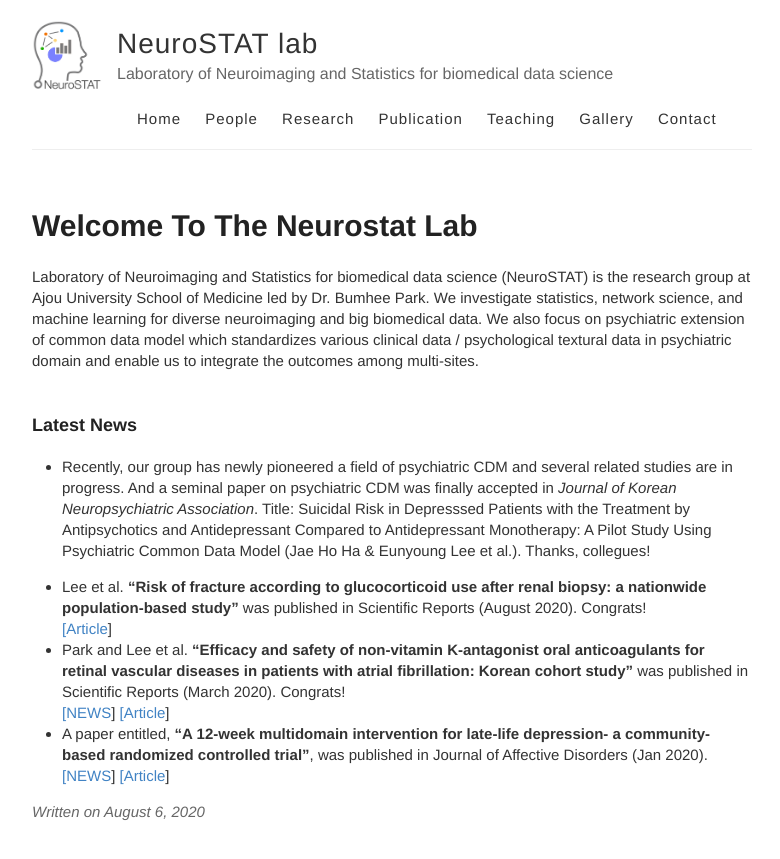
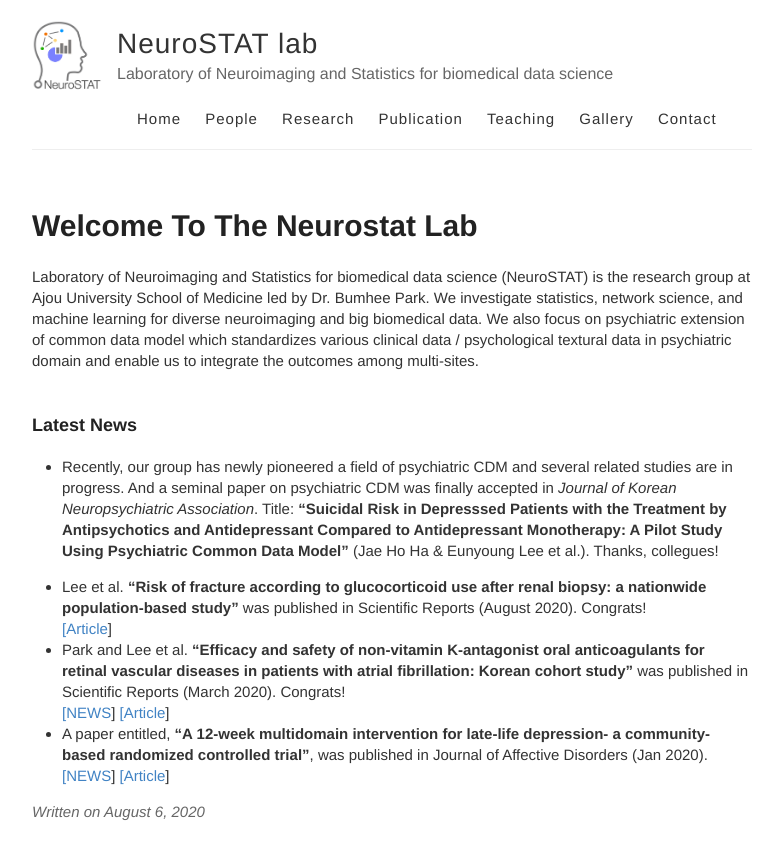
Before and after one commit to neurostat-lab/neurostat-lab.github.io, a Jekyll site: the page built from _posts/2020-08-06-Welcome-to-the-NeuroSTAT-lab.md, in a window 1280 px wide. Shown: the top 859 px of the page, without its empty margins (248-1028 px from the left). Built offline with Jekyll 4.4.1, drawn with Linux system fonts in a browser that asks for light colours; part of the change alters nothing that is shown.

```diff
--- a/_posts/2020-08-06-Welcome-to-the-NeuroSTAT-lab.md
+++ b/_posts/2020-08-06-Welcome-to-the-NeuroSTAT-lab.md
@@ -4,7 +4,8 @@ layout: post
 Laboratory of Neuroimaging and Statistics for biomedical data science (NeuroSTAT) is the research group at Ajou University School of Medicine led by Dr. Bumhee Park. We investigate statistics, network science, and machine learning for diverse neuroimaging and big biomedical data. We also focus on psychiatric extension of common data model which standardizes various clinical data / psychological textural data in psychiatric domain and enable us to integrate the outcomes among multi-sites.<br>
 <br>
 #### Latest News
-* Recently, our group has newly pioneered a field of psychiatric CDM and several related studies are in progress. And a seminal paper on psychiatric CDM was finally accepted in _Journal of Korean Neuropsychiatric Association_. Title: Suicidal Risk in Depresssed Patients with the Treatment by Antipsychotics and Antidepressant Compared to Antidepressant Monotherapy: A Pilot Study Using Psychiatric Common Data Model (Jae Ho Ha & Eunyoung Lee et al.). Thanks, collegues!
+* Recently, our group has newly pioneered a field of psychiatric CDM and several related studies are in progress. And a seminal paper on psychiatric CDM was finally accepted in _Journal of Korean Neuropsychiatric Association_.
+Title: **"Suicidal Risk in Depresssed Patients with the Treatment by Antipsychotics and Antidepressant Compared to Antidepressant Monotherapy: A Pilot Study Using Psychiatric Common Data Model"** (Jae Ho Ha & Eunyoung Lee et al.). Thanks, collegues!  <br>
 
 * Lee et al. **"Risk of fracture according to glucocorticoid use after renal biopsy: a nationwide population-based study"** was published in Scientific Reports (August 2020). Congrats! <br>
 [\[Article](https://www.nature.com/articles/s41598-020-70935-w)]<br>
```
